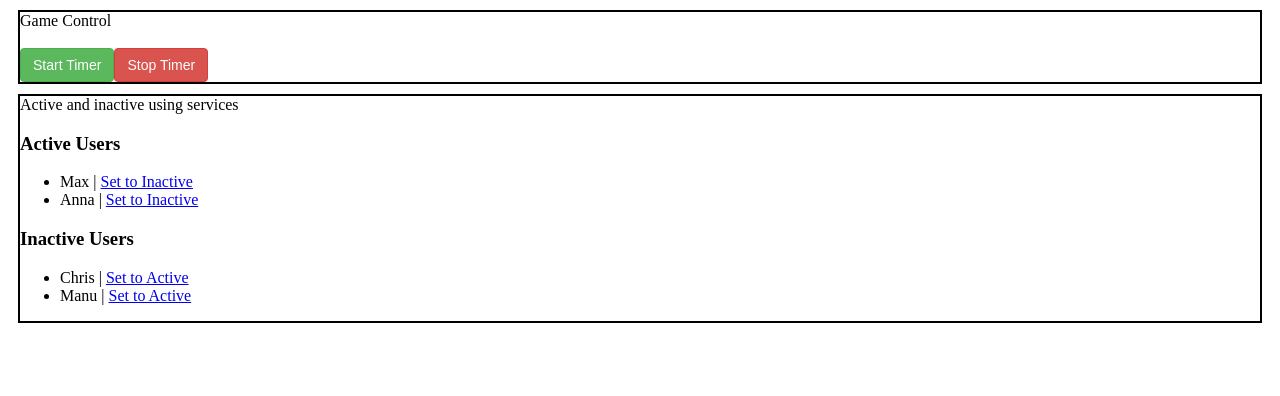
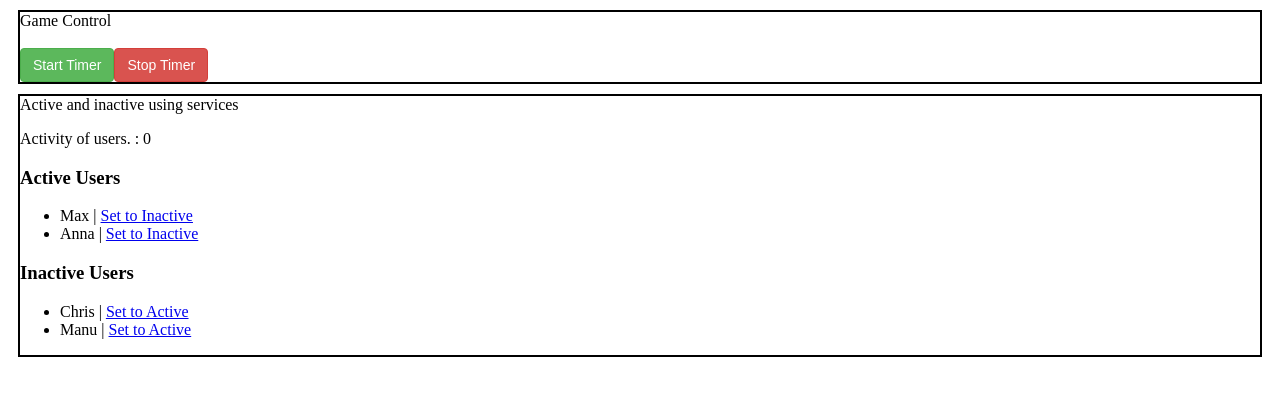
Before and after one commit to shagat/Course-Angular-oddEven-activeInactiveUsers, an Angular app: page / in a window 1280 px wide. Shown: the top 396 px of the page. Built offline with nearby package versions, Linux system fonts and the light colour scheme.

Commit message:
using services for active and inactive user info

```diff
--- a/src/app/active-users/active-users.component.html
+++ b/src/app/active-users/active-users.component.html
@@ -1,8 +1,6 @@
 <h3>Active Users</h3>
 <ul class="list-group">
-  <li
-    class="list-group-item"
-    *ngFor="let user of users; let i = index">
+  <li class="list-group-item" *ngFor="let user of users; let i = index">
     {{ user }} | <a href="#" (click)="onSetToInactive(i)">Set to Inactive</a>
   </li>
 </ul>
--- a/src/app/active-users/active-users.component.ts
+++ b/src/app/active-users/active-users.component.ts
@@ -1,16 +1,19 @@
-import { Component, EventEmitter, Input, Output } from '@angular/core';
+import { Component, EventEmitter, Input, OnInit, Output } from '@angular/core';
+import { UsersService } from '../users.service';
 
 @Component({
   selector: 'app-active-users',
   templateUrl: './active-users.component.html',
   styleUrls: ['./active-users.component.css']
 })
-export class ActiveUsersComponent {
-  @Input()
+export class ActiveUsersComponent implements OnInit {
   users: string[] = [];
-  @Output() userSetToInactive = new EventEmitter<number>();
+  ngOnInit(): void {
+    this.users = this.userServices.activeUsers;
+  }
+  constructor(private userServices: UsersService) { }
 
   onSetToInactive(id: number) {
-    this.userSetToInactive.emit(id);
+    this.userServices.onSetToInactive(id)
   }
 }
--- a/src/app/app.component.html
+++ b/src/app/app.component.html
@@ -14,20 +14,18 @@
 
 <!-- Services Assignment -->
 <div class="container" style="border: 2px solid;">
-<div class="row">Active and inactive using services</div>
-<div class="row">
-  <div class="col-xs-12 col-md-8 col-md-offset-2">
-    <app-active-users
-      [users]="activeUsers"
-      (userSetToInactive)="onSetToInactive($event)"></app-active-users>
-    <app-inactive-users
-      [users]="inactiveUsers"
-      (userSetToActive)="onSetToActive($event)"></app-inactive-users>
+  <div class="row">Active and inactive using services
+    <p>Activity of users. : {{activityCounter}}</p>
   </div>
-  <!--
+  <div class="row">
+    <div class="col-xs-12 col-md-8 col-md-offset-2">
+      <app-active-users></app-active-users>
+      <app-inactive-users></app-inactive-users>
+    </div>
+    <!--
     Optimize this app by adding a UsersService which manages the active and inactive users.
 
     Also add a CounterService which counts the number of active->inactive and inactive->active actions.
   -->
+  </div>
 </div>
-</div>
--- a/src/app/app.component.ts
+++ b/src/app/app.component.ts
@@ -1,16 +1,26 @@
-import { Component } from '@angular/core';
+import { Component, OnInit } from '@angular/core';
+import { UsersService } from './users.service';
 
 @Component({
   selector: 'app-root',
   templateUrl: './app.component.html',
-  styleUrls: ['./app.component.css']
+  styleUrls: ['./app.component.css'],
+  providers:[UsersService]
 })
-export class AppComponent {
+export class AppComponent implements OnInit{
   title = 'Gamecontrol and Active';
   //odd even
   oddTimerLogs: number[] = [];
   evenTimerLogs: number[] = [];
+  activityCounter: number = 0;
 
+  constructor(private userServices : UsersService){
+  }
+ngOnInit(): void {
+  //odd even
+  this.oddTimerLogs = [];
+  this.evenTimerLogs = [];
+}
   //odd even
   timerEventListener(timerEventNumber: number) {
     if (timerEventNumber % 2 == 1) {
@@ -22,18 +32,17 @@ export class AppComponent {
   }
 
   //active inactive
-  activeUsers = ['Max', 'Anna'];
-  inactiveUsers = ['Chris', 'Manu'];
+  // activeUsers = ['Max', 'Anna'];
+  // inactiveUsers = ['Chris', 'Manu'];
 
 
-  //Active and inactive
-  onSetToInactive(id: number) {
-    this.inactiveUsers.push(this.activeUsers[id]);
-    this.activeUsers.splice(id, 1);
-  }
+  // onSetToInactive(id: number) {
+  //   this.inactiveUsers.push(this.activeUsers[id]);
+  //   this.activeUsers.splice(id, 1);
+  // }
 
-  onSetToActive(id: number) {
-    this.activeUsers.push(this.inactiveUsers[id]);
-    this.inactiveUsers.splice(id, 1);
-  }
+  // onSetToActive(id: number) {
+  //   this.activeUsers.push(this.inactiveUsers[id]);
+  //   this.inactiveUsers.splice(id, 1);
+  // }
 }
--- a/src/app/app.module.ts
+++ b/src/app/app.module.ts
@@ -7,6 +7,7 @@ import { OddComponent } from './odd/odd.component';
 import { EvenComponent } from './even/even.component';
 import { ActiveUsersComponent } from './active-users/active-users.component';
 import { InactiveUsersComponent } from './inactive-users/inactive-users.component';
+import { CounterService } from './counter.service';
 
 @NgModule({
   declarations: [
@@ -20,7 +21,7 @@ import { InactiveUsersComponent } from './inactive-users/inactive-users.componen
   imports: [
     BrowserModule
   ],
-  providers: [],
+  providers: [CounterService],
   bootstrap: [AppComponent]
 })
 export class AppModule { }
--- /dev/null
+++ b/src/app/counter.service.ts
@@ -0,0 +1,15 @@
+export class CounterService {
+  actToInactC = 0;
+  inactToActC = 0;
+
+  incrementActToInact(){
+    this.actToInactC++;
+    console.log("Active to Inactive:" + this.actToInactC)
+  }
+  incrementInactToAct(){
+    this.inactToActC++;
+    console.log("Inactive to Active:" +this.inactToActC)
+  }
+
+  constructor() { }
+}
--- a/src/app/inactive-users/inactive-users.component.html
+++ b/src/app/inactive-users/inactive-users.component.html
@@ -1,8 +1,6 @@
 <h3>Inactive Users</h3>
 <ul class="list-group">
-  <li
-    class="list-group-item"
-    *ngFor="let user of users; let i = index">
+  <li class="list-group-item" *ngFor="let user of users; let i = index">
     {{ user }} | <a href="#" (click)="onSetToActive(i)">Set to Active</a>
   </li>
 </ul>
--- a/src/app/inactive-users/inactive-users.component.ts
+++ b/src/app/inactive-users/inactive-users.component.ts
@@ -1,16 +1,21 @@
-import { Component, EventEmitter, Input, Output } from '@angular/core';
+import { Component, EventEmitter, Input, OnInit, Output } from '@angular/core';
+import { UsersService } from '../users.service';
 
 @Component({
   selector: 'app-inactive-users',
   templateUrl: './inactive-users.component.html',
   styleUrls: ['./inactive-users.component.css']
 })
-export class InactiveUsersComponent {
-  @Input()
+export class InactiveUsersComponent implements OnInit {
   users: string[] = [];
-  @Output() userSetToActive = new EventEmitter<number>();
+
+  constructor(private userServices: UsersService) { }
+
+  ngOnInit(): void {
+    this.users = this.userServices.inactiveUsers;
+  }
 
   onSetToActive(id: number) {
-    this.userSetToActive.emit(id);
+    this.userServices.onSetToActive(id)
   }
 }
--- /dev/null
+++ b/src/app/users.service.ts
@@ -0,0 +1,24 @@
+import { Injectable } from '@angular/core';
+import { CounterService } from './counter.service';
+
+@Injectable()
+export class UsersService {
+
+  constructor(private counterService : CounterService) { }
+
+  activeUsers = ['Max', 'Anna'];
+  inactiveUsers = ['Chris', 'Manu'];
+  actCounter: number = 0;
+
+  onSetToInactive(id: number) {
+    this.counterService.incrementActToInact();
+    this.inactiveUsers.push(this.activeUsers[id]);
+    this.activeUsers.splice(id, 1);
+  }
+
+  onSetToActive(id: number) {
+    this.counterService.incrementInactToAct();
+    this.activeUsers.push(this.inactiveUsers[id]);
+    this.inactiveUsers.splice(id, 1);
+  }
+}
```
